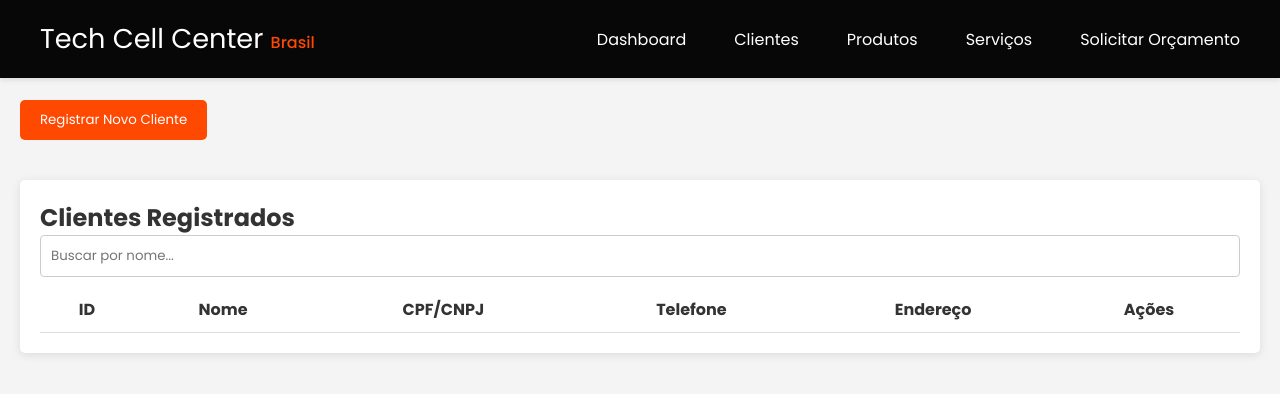
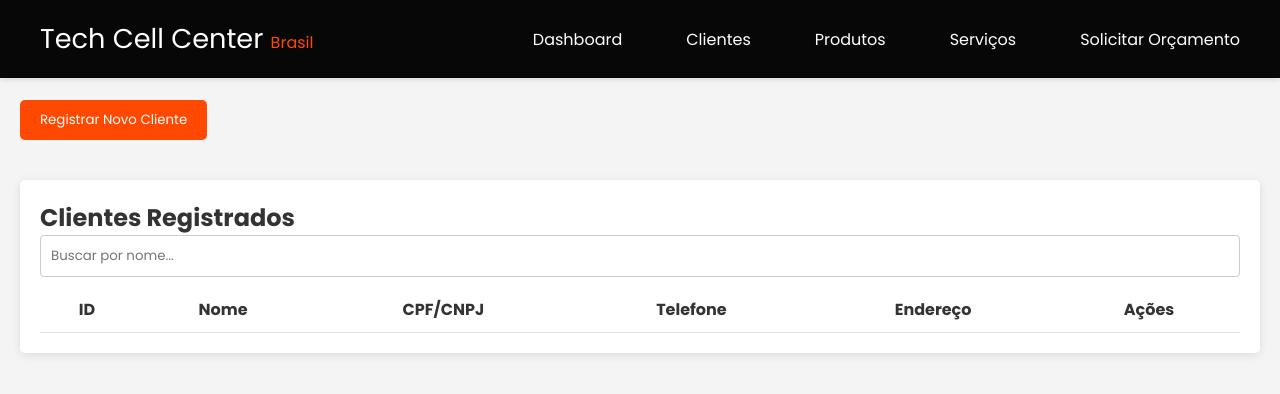
Before and after one commit to ArturAguilar/TECH-CELL-CENTER, a plain HTML site: page cadastro_cliente/cliente.html in a window 1280 px wide. Drawn offline with Linux system fonts and the light colour scheme.

Commit message:
Atualização

```diff
--- a/cadastro_cliente/style.css
+++ b/cadastro_cliente/style.css
@@ -36,21 +36,21 @@ body {
 .navegacao .logo {
   color: #ffffff;
   font-size: 1.7rem;
-  font-weight: 200;
+  font-weight:100;
 }
 
 /* Estilos para o span dentro do logo */
 .logo span {
   color: #ff4800;
   font-size: 1rem;
-  font-weight: 500;
+  font-weight: 100;
 }
 
 /* Estilos para a lista de navegação */
 .navegacao ul {
   display: flex;
   align-items: center;
-  gap: 3rem;
+  gap: 4rem;
 }
 
 /* Estilos para os links da navegação */
--- a/cadastro_serviço/style.css
+++ b/cadastro_serviço/style.css
@@ -149,7 +149,7 @@ body {
     height: 100%;
     flex-direction: column;
     background-color: #000;
-    gap: 1rem;
+    gap: 3rem;
     transition: 0.3s;
     z-index: 1;
   }
--- a/style.css
+++ b/style.css
@@ -49,7 +49,7 @@ body {
 .navegacao ul {
   display: flex;
   align-items: center;
-  gap: 3rem;
+  gap: 4rem;
 }
 
 /* Estilos para os links da navegação */
```
